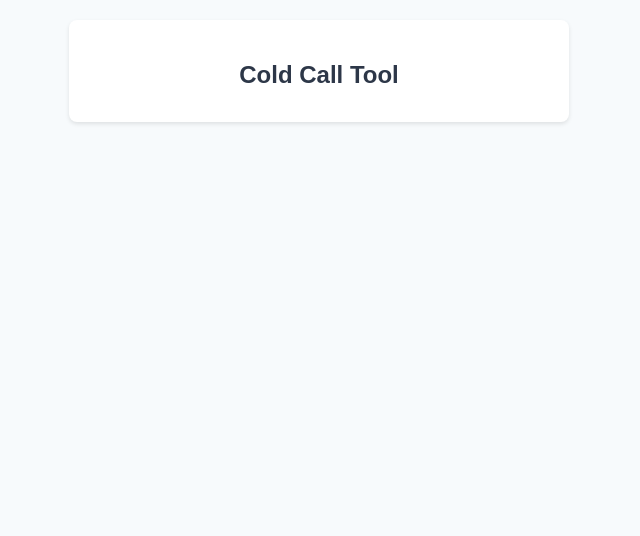
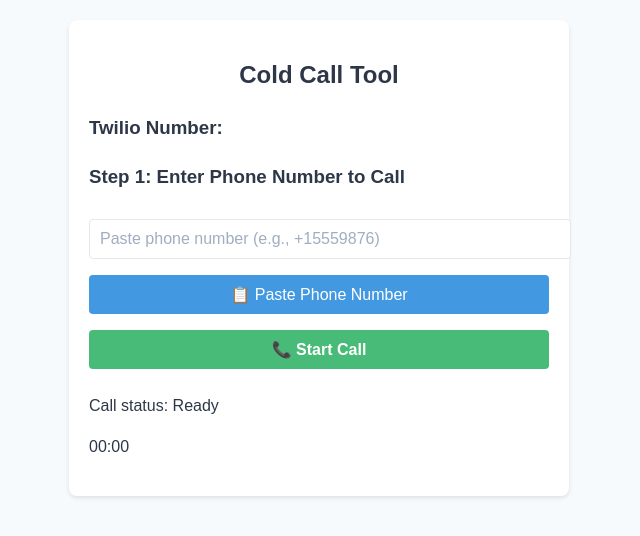
Before and after one commit to maxuliana/twilio_call, a website: page index.html in a window 1280 px wide. Shown: the whole page, without its empty margins (321-961 px from the left). Drawn offline with Linux system fonts and the light colour scheme.

Commit message:
Update index.html

```diff
--- a/index.html
+++ b/index.html
@@ -73,7 +73,7 @@
         <h1>Cold Call Tool</h1>
 
         <!-- Main App (Hidden Until Authenticated) -->
-        <div id="appSection" style="display:none">
+        <div id="appSection">
             <!-- Twilio Number Display -->
             <h3>Twilio Number: <span id="displayTwilioNumber"></span></h3>
 
```
